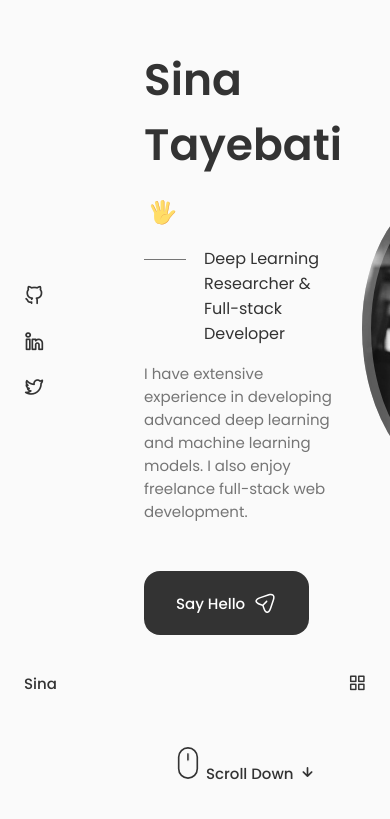
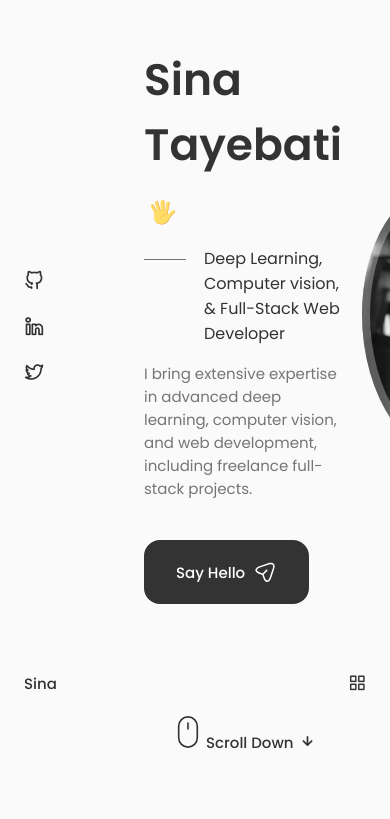
Before and after one commit to sinatayebati/sinatayebati.github.io, a React (Create React App) app: page / in a window 390 px wide. Shown: the part 137-956 px from the top of the page. After the commit the page ends 925 px from the top, so only its background shows below. Built offline with nearby package versions, Linux system fonts and the light colour scheme.

Commit message:
commit #28 home updates

```diff
--- a/src/components/home/Data.jsx
+++ b/src/components/home/Data.jsx
@@ -55,9 +55,9 @@ const Data = () => {
                   ></path>
                 </svg>
             </h1>
-            <h3 className="home__subtitle">Deep Learning Researcher & Full-stack Developer</h3>
-            <p className="home__description">I have extensive experience in developing advanced deep
-             learning and machine learning models. I also enjoy freelance full-stack web development.</p>
+            <h3 className="home__subtitle">Deep Learning, Computer vision, & Full-Stack Web Developer</h3>
+            <p className="home__description">I bring extensive expertise in advanced deep learning,
+             computer vision, and web development, including freelance full-stack projects.</p>
 
             <a href="#contact" className="button button--flex">
                 Say Hello
--- a/src/components/home/home.css
+++ b/src/components/home/home.css
@@ -137,6 +137,17 @@
         width: 42px;
         top: 0.8rem;
     }
+
+    .home__description {
+        max-width: initial;
+        margin-bottom: var(--mb-2-5);
+    }
+
+    .home__img {
+        width: 280px;
+        height: 280px;
+        box-shadow: inset 0 0 0 8px rgb(255 255 255 / 30%);
+    }
   }
 
   /* For medium devices */
```
